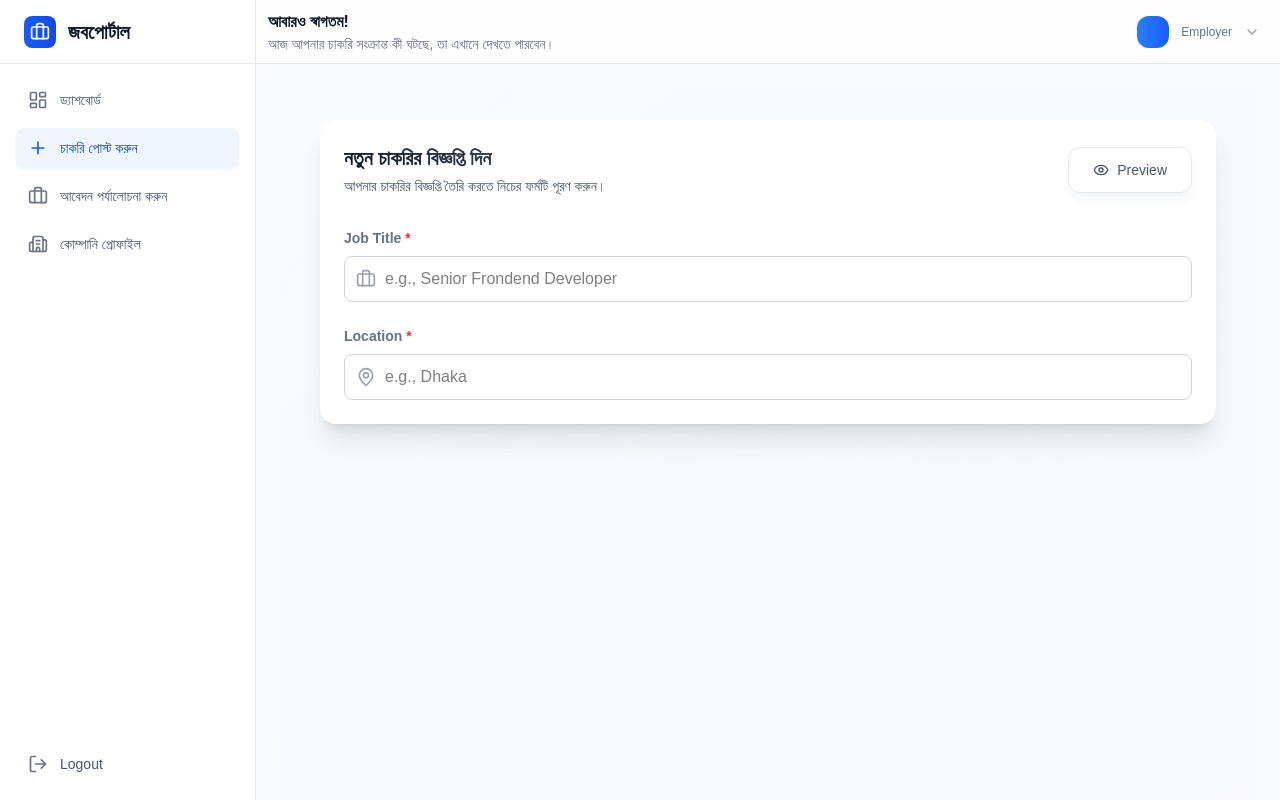
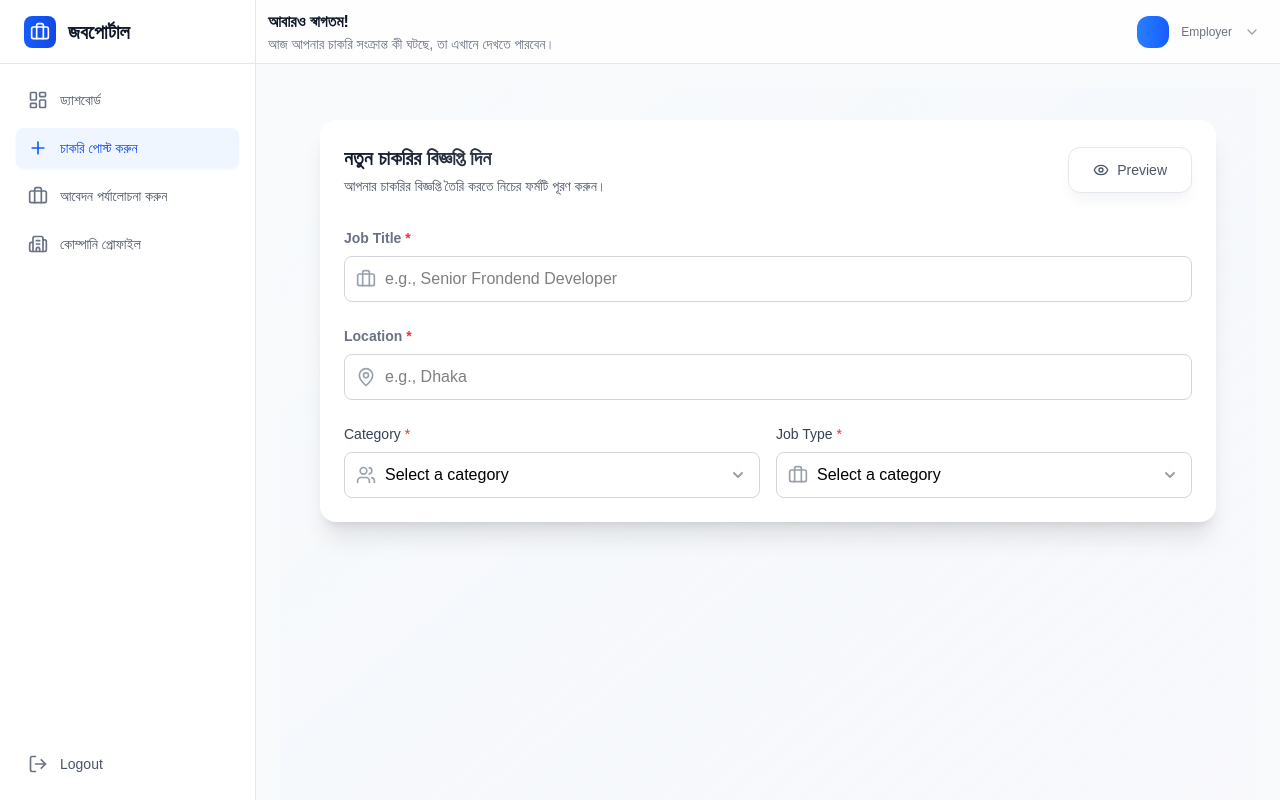
Before and after one commit to yeasin5060/job-portal, a React (Vite) app in the folder client/: page /post-job in a window 1280 px wide. Built offline with nearby package versions, Linux system fonts and the light colour scheme.

Commit message:
complete the location SelectField.jsx

```diff
--- /dev/null
+++ b/client/src/components/input/SelectField.jsx
@@ -0,0 +1,90 @@
+import React from "react";
+import { AlertCircle } from "lucide-react";
+
+const SelectField = ({
+  label,
+  id,
+  options = [],
+  placeholder,
+  value,
+  onChange,
+  error,
+  required = false,
+  disabled = false,
+  icon: Icon,
+}) => {
+  return (
+    <div className="space-y-2">
+      <label
+        htmlFor={id}
+        className="block text-sm font-medium text-gray-700"
+      >
+        {label}
+        {required && <span className="ml-1 text-red-500">*</span>}
+      </label>
+
+      <div className="relative">
+        {Icon && (
+          <div className="absolute inset-y-0 left-0 z-10 flex items-center pl-3 pointer-events-none">
+            <Icon className="w-5 h-5 text-gray-400" />
+          </div>
+        )}
+
+        <select
+          id={id}
+          value={value}
+          onChange={onChange}
+          disabled={disabled}
+          className={`w-full ${
+            Icon ? "pl-10" : "pl-3"
+          } pr-10 py-2.5 border rounded-lg text-base transition-colors duration-200
+
+          disabled:bg-gray-50
+          disabled:text-gray-500
+          appearance-none
+          bg-white
+          focus:outline-none
+          focus:ring-2
+          focus:ring-opacity-20
+
+          ${
+            error
+              ? "border-red-300 focus:border-red-500 focus:ring-red-500"
+              : "border-gray-300 focus:border-blue-500 focus:ring-blue-500"
+          }`}
+        >
+          <option value="">{placeholder}</option>
+
+          {options.map((option) => (
+            <option key={option.value} value={option.value}>
+              {option.label || option.value}
+            </option>
+          ))}
+        </select>
+
+        <div className="absolute inset-y-0 right-0 flex items-center pr-3 pointer-events-none">
+          <svg
+            className="h-5 w-5 text-gray-400"
+            viewBox="0 0 20 20"
+            fill="currentColor"
+          >
+            <path
+              fillRule="evenodd"
+              d="M5.293 7.293a1 1 0 011.414 0L10 10.586l3.293-3.293a1 1 0 111.414 1.414l-4 4a1 1 0 01-1.414 0l-4-4a1 1 0 010-1.414z"
+              clipRule="evenodd"
+            />
+          </svg>
+        </div>
+      </div>
+
+      {error && (
+        <div className="flex items-center space-x-1 text-sm text-red-600">
+          <AlertCircle className="w-4 h-4" />
+          <span>{error}</span>
+        </div>
+      )}
+    </div>
+  );
+};
+
+export default SelectField;
--- a/client/src/pages/Employer/JobPostingForm.jsx
+++ b/client/src/pages/Employer/JobPostingForm.jsx
@@ -5,8 +5,9 @@
 import toast from 'react-hot-toast'
 import DashboardLayout from "../../components/layout/DashboardLayout"
 import { useState } from "react"
-import { Briefcase, Eye, MapPin } from "lucide-react"
+import { Briefcase, Eye, MapPin, Users } from "lucide-react"
 import InputField from "../../components/input/InputField"
+import SelectField from "../../components/input/SelectField"
 
 const JobPostingForm = () => {
   const navigate = useNavigate();
@@ -107,7 +108,31 @@
                 </div>
               </div>
 
-              {/*Location & Remote */}
+              {/*Category & Job type */}
+              <div className="grid grid-cols-1 sm:grid-cols-2 gap-4">
+                <SelectField
+                  label = "Category"
+                  id = "category"
+                  value = {formData.category}
+                  placeholder = "Select a category"
+                  onChange = {(e) => handleInputChange("category" , e.target.value)}
+                  options = {CATEGORIES}
+                  error = {errors.category}
+                  required
+                  icon = {Users}
+                />
+                <SelectField
+                  label = "Job Type"
+                  id = "jobType"
+                  value = {formData.jobType}
+                  placeholder = "Select a category"
+                  onChange = {(e) => handleInputChange("jobType" , e.target.value)}
+                  options = {JOB_TYPES}
+                  error = {errors.jobType}
+                  required
+                  icon = {Briefcase}
+                />
+              </div>
             </div>
           </div>
         </div>
```
